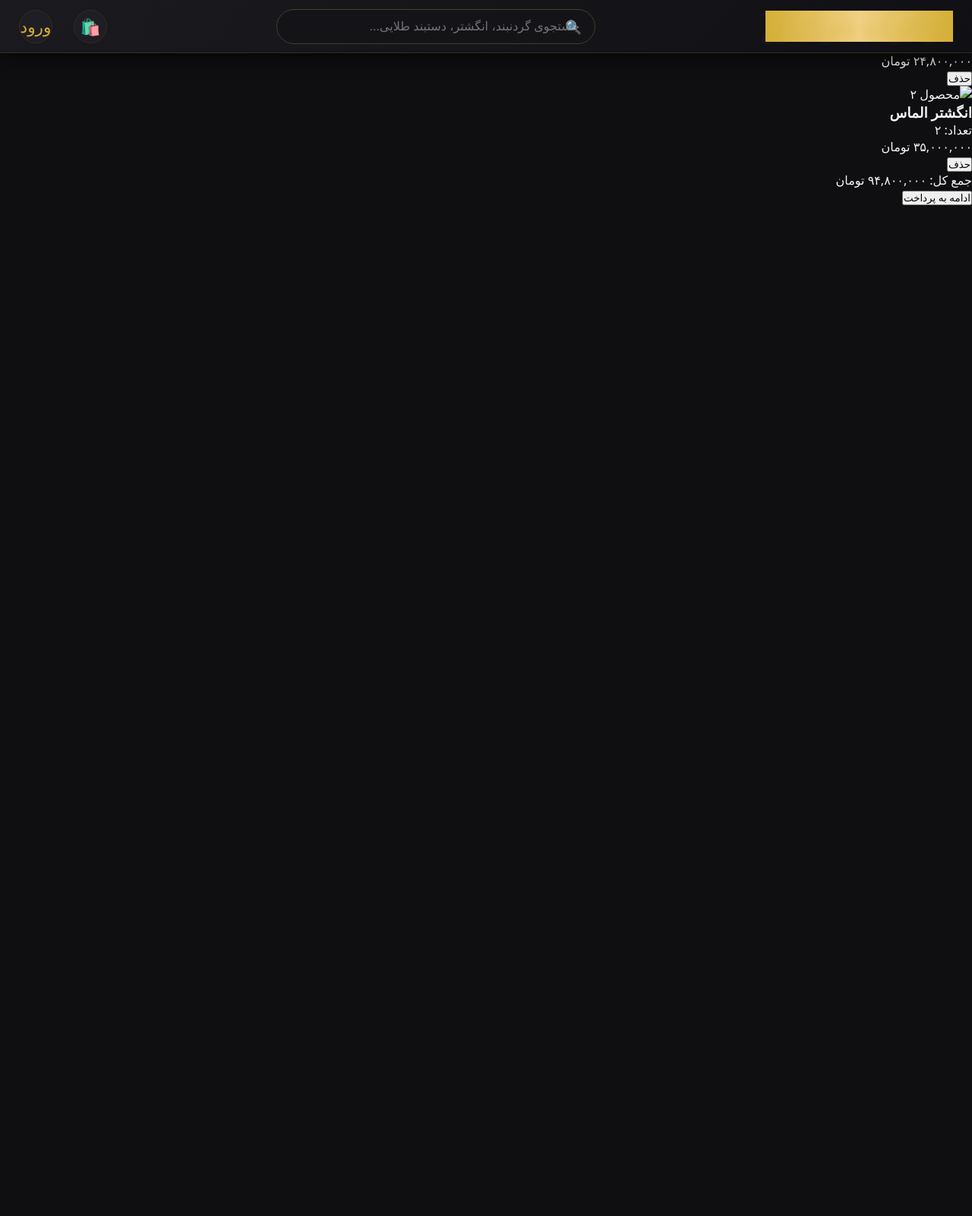
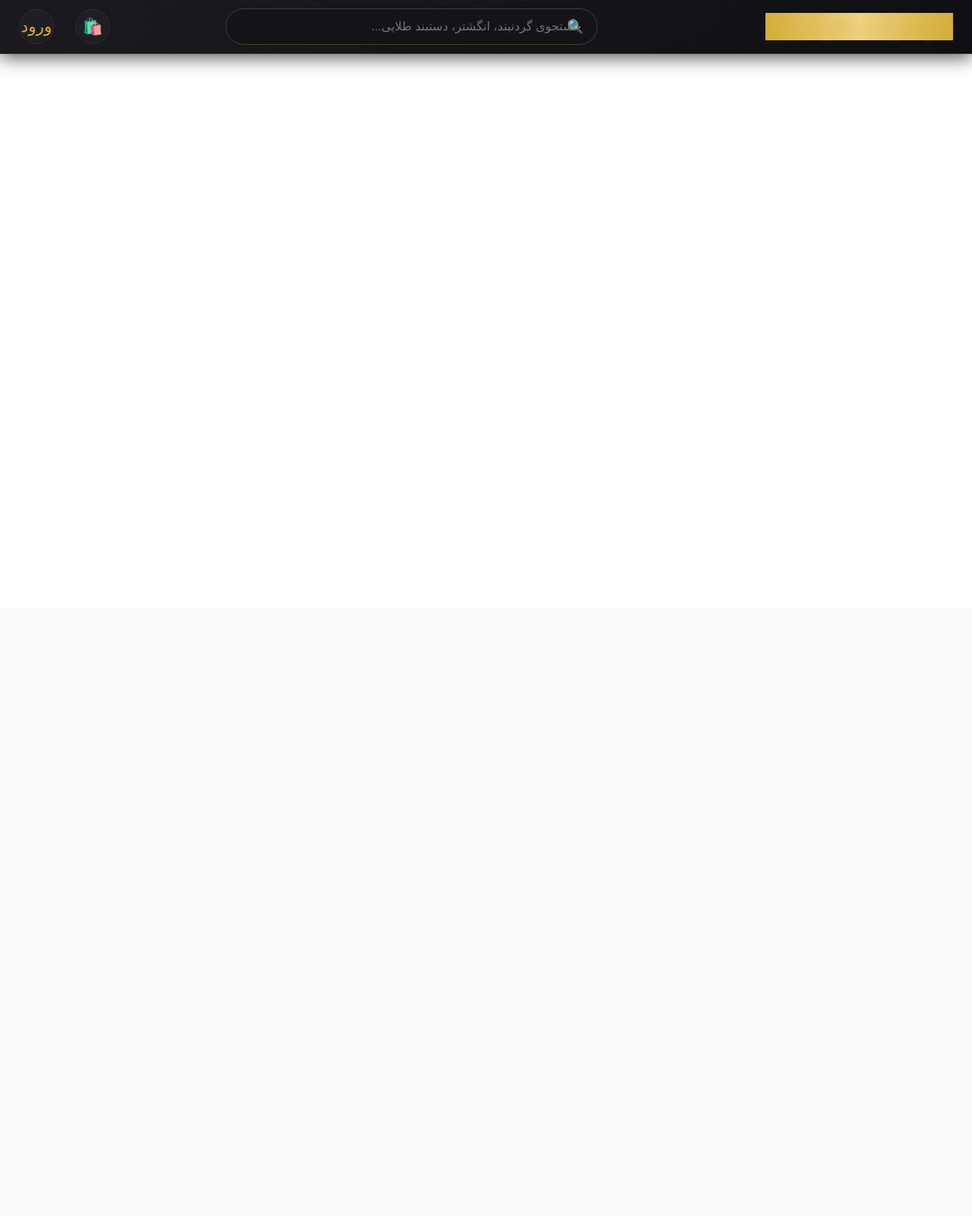
Before and after one commit to samyar-dev/myShop, a Django app: page /cart/cart/ in a window 1280 px wide. Shown: the whole page at 76% size. After the commit the page ends 90 px from the top, so only its background shows below. Run offline with Django 5.2, Linux system fonts and the light colour scheme; some libraries are stand-ins or nearby versions.

Commit message:
Clean frontend and professional design from scratch

```diff
--- a/cart/templates/cart/cart_detail.html
+++ b/cart/templates/cart/cart_detail.html
@@ -4,36 +4,6 @@
 {% block title %} shopping cart {% endblock %}
 {% block content %}
 
-<section class="cart-section">
-    <div class="cart-container">
-
-    <!-- محصول ۱ -->
-    <div class="cart-item">
-    <img src="https://via.placeholder.com/80" alt="محصول ۱">
-    <div class="item-info">
-    <h3>گردنبند طلای ۱۸ عیار</h3>
-    <p>تعداد: ۱</p>
-    <div class="item-price">۲۴,۸۰۰,۰۰۰ تومان</div>
-    </div>
-    <button class="remove-btn">حذف</button>
-    </div>
-
-    <!-- محصول ۲ -->
-    <div class="cart-item">
-    <img src="https://via.placeholder.com/80" alt="محصول ۲">
-    <div class="item-info">
-    <h3>انگشتر الماس</h3>
-    <p>تعداد: ۲</p>
-    <div class="item-price">۳۵,۰۰۰,۰۰۰ تومان</div>
-    </div>
-    <button class="remove-btn">حذف</button>
-    </div>
-    <!-- جمع کل -->
-    <div class="total-price">جمع کل: ۹۴,۸۰۰,۰۰۰ تومان</div>
-    <button class="checkout-btn">ادامه به پرداخت</button>
-
-    </div>
-</section>
 
 <script src="https://ajax.googleapis.com/ajax/libs/jquery/3.7.1/jquery.min.js"></script>
 <script>
--- a/myshop/templates/parent/base.html
+++ b/myshop/templates/parent/base.html
@@ -5,7 +5,6 @@
     <meta charset="UTF-8">
     <meta name="viewport" content="width=device-width, initial-scale=1.0">
     <title>shop | {% block title %} {% endblock %}</title>
-    <link rel="stylesheet" href="{% static 'css/main.css' %}">
     {% block head %} {% endblock %}
 </head>
 
--- a/shop/static/css/main.css
+++ /dev/null
@@ -1,12 +0,0 @@
-* {
-  margin: 0;
-  padding: 0;
-  box-sizing: border-box;
-}
-
-body {
-  font-family: system-ui, -apple-system, sans-serif;
-  background: #0f0f11;
-  color: #f5f5f5;
-  min-height: 200vh; /* فقط برای تست اسکرول */
-}
--- a/shop/templates/shop/forms/res-template.html
+++ /dev/null
@@ -1 +0,0 @@
-<!-- <p>{{ searched_res.name }} جستجوش شده</p> -->
```
Also changed, not shown: shop/static/css/prod-detail.css (deleted, +0 -85 lines), 1 other file.
